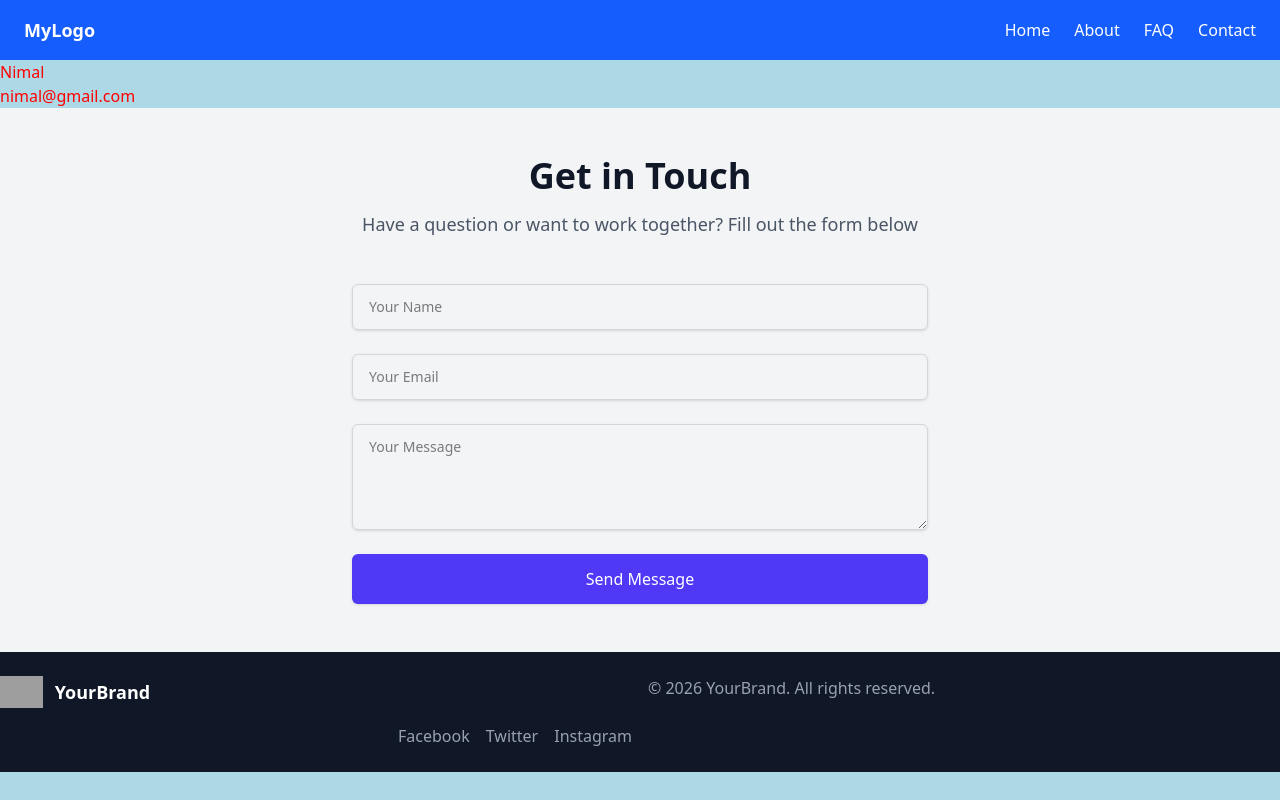
After one commit to lahiru-devhub/django-ticket-booking-batch02, a Django app: page /contact in a window 1280 px wide. The commit adds this page. Run offline with Django 5.2, Linux system fonts and the light colour scheme; some libraries are stand-ins or nearby versions; grey boxes are pictures that could not be loaded.

Commit message:
Add main pages and functionality for online ticket booking system

```diff
--- /dev/null
+++ b/booking/templates/public/contact.html
@@ -0,0 +1,70 @@
+{% extends "base.html" %}
+{% block title %} Contact {% endblock %}
+
+{% block content %}
+
+<h1>{{ user_data.name}}</h1>
+<h1>{{ user_data.email}}</h1>
+
+    <section class="bg-gray-100 py-12">
+ <div class="max-w-7xl mx-auto px-4 sm:px-6 lg:px-8">
+   <div class="text-center">
+     <h2 class="text-3xl font-extrabold text-gray-900 sm:text-4xl">Get in Touch</h2>
+     <p class="mt-4 text-lg leading-6 text-gray-600">
+       Have a question or want to work together? Fill out the form below
+     </p>
+   </div>
+   <div class="mt-10 sm:mt-12">
+     <form action="#" method="POST" class="max-w-xl mx-auto">
+       <div class="grid grid-cols-1 gap-y-6">
+         <!-- Name Field -->
+         <div>
+           <label for="name" class="sr-only">Name</label>
+           <input
+             type="text"
+             name="name"
+             id="name"
+             placeholder="Your Name"
+             required
+             class="block w-full px-4 py-3 border border-gray-300 rounded-md shadow-sm focus:ring-indigo-500 focus:border-indigo-500 sm:text-sm"
+           />
+         </div>
+         <!-- Email Field -->
+         <div>
+           <label for="email" class="sr-only">Email</label>
+           <input
+             type="email"
+             name="email"
+             id="email"
+             placeholder="Your Email"
+             required
+             class="block w-full px-4 py-3 border border-gray-300 rounded-md shadow-sm focus:ring-indigo-500 focus:border-indigo-500 sm:text-sm"
+           />
+         </div>
+         <!-- Message Field -->
+         <div>
+           <label for="message" class="sr-only">Message</label>
+           <textarea
+             name="message"
+             id="message"
+             rows="4"
+             placeholder="Your Message"
+             required
+             class="block w-full px-4 py-3 border border-gray-300 rounded-md shadow-sm focus:ring-indigo-500 focus:border-indigo-500 sm:text-sm"
+           ></textarea>
+         </div>
+         <!-- Submit Button -->
+         <div>
+           <button
+             type="submit"
+             class="w-full inline-flex justify-center py-3 px-6 border border-transparent shadow-sm text-base font-medium rounded-md text-white bg-indigo-600 hover:bg-indigo-700 focus:outline-none focus:ring-2 focus:ring-offset-2 focus:ring-indigo-500"
+           >
+             Send Message
+           </button>
+         </div>
+       </div>
+     </form>
+   </div>
+ </div>
+</section>
+{% endblock %}
--- a/booking/urls.py
+++ b/booking/urls.py
@@ -3,5 +3,8 @@ from django.urls import path
 from . import views
 
 urlpatterns = [
-    path("", views.home, name="home")
+    path("", views.home, name="home"),
+    path("contact", views.contact, name="contact"),
+    path("about", views.about, name="about"),
+    path("faq", views.faq, name="faq")
 ]
--- a/booking/views.py
+++ b/booking/views.py
@@ -3,4 +3,27 @@ from django.shortcuts import render
 # Create your views here.
 
 def home(request):
-    return render(request, "booking/home.html")
+
+    # fruits = ["Apple", "Orange", "Mango"]
+    fruits = []
+
+    return render(request, "booking/home.html", {
+        'fruits' : fruits
+    })
+
+def contact(request):
+
+    context = {
+        "user_data" :{
+            "name": "Nimal",
+            "email": "nimal@gmail.com"
+        }
+    }
+
+    return render(request, "public/contact.html", context)
+
+def about(request):
+    return render(request, "public/about-us.html")
+
+def faq(request):
+    return render(request, "public/faq.html")
--- a/config/settings.py
+++ b/config/settings.py
@@ -65,7 +65,7 @@ ROOT_URLCONF = 'config.urls'
 TEMPLATES = [
     {
         'BACKEND': 'django.template.backends.django.DjangoTemplates',
-        'DIRS': [],
+        "DIRS": [ BASE_DIR/"templates"],
         'APP_DIRS': True,
         'OPTIONS': {
             'context_processors': [
@@ -131,4 +131,5 @@ USE_TZ = True
 
 STATIC_URL = 'static/'
 
+
 TAILWIND_APP_NAME = "theme"
--- /dev/null
+++ b/static/css/style.css
@@ -0,0 +1,7 @@
+body {
+    background-color: lightblue;
+}
+
+h1 {
+    color: red;
+}
--- a/templates/base.html
+++ b/templates/base.html
@@ -1,4 +1,5 @@
 {% load tailwind_tags %}
+{% load static %}
 <!DOCTYPE html>
 <html lang="en">
 <head>
@@ -6,6 +7,8 @@
     <meta name="viewport" content="width=device-width, initial-scale=1.0">
     <title>{% block title %} Ticket Booking {% endblock%}</title>
     {% tailwind_css %}
+
+    <link rel="stylesheet" href="{% static 'css/style.css' %}">
 
 </head>
 <body>
--- a/templates/partials/footer.html
+++ b/templates/partials/footer.html
@@ -6,6 +6,11 @@
         <span class="text-lg font-semibold text-white">YourBrand</span>
       </a>
     </div>
+
+    <p>
+      &copy; {% now "Y" %} YourBrand. All rights reserved.
+    </p>
+
     <div class="flex justify-end space-x-4">
       <a href="#" class="hover:text-white">Facebook</a>
       <a href="#" class="hover:text-white">Twitter</a>
--- a/templates/partials/navbar.html
+++ b/templates/partials/navbar.html
@@ -5,10 +5,10 @@
 
     <!-- Links (Hidden on mobile) -->
     <ul class="hidden md:flex space-x-6">
-      <li><a href="#" class="hover:text-gray-300">Home</a></li>
-      <li><a href="#" class="hover:text-gray-300">About</a></li>
-      <li><a href="#" class="hover:text-gray-300">Services</a></li>
-      <li><a href="#" class="hover:text-gray-300">Contact</a></li>
+      <li><a href="{% url 'home' %}" class="hover:text-gray-300">Home</a></li>
+      <li><a href="{% url 'about' %}" class="hover:text-gray-300">About</a></li>
+      <li><a href="{% url 'faq' %}" class="hover:text-gray-300">FAQ</a></li>
+      <li><a href="{% url 'contact' %}" class="hover:text-gray-300">Contact</a></li>
     </ul>
 
     <!-- Mobile Menu Button -->
@@ -20,10 +20,10 @@
   <!-- Mobile Menu (Hidden by default) -->
   <div id="mobile-menu" class="hidden md:hidden bg-blue-700">
     <ul class="flex flex-col items-center space-y-4 py-4">
-      <li><a href="#" class="hover:text-gray-300">Home</a></li>
-      <li><a href="#" class="hover:text-gray-300">About</a></li>
-      <li><a href="#" class="hover:text-gray-300">Services</a></li>
-      <li><a href="#" class="hover:text-gray-300">Contact</a></li>
+      <li><a href="{% url 'home' %}" class="hover:text-gray-300">Home</a></li>
+      <li><a href="{% url 'about' %}" class="hover:text-gray-300">About</a></li>
+      <li><a href="{% url 'faq' %}" class="hover:text-gray-300">FAQ</a></li>
+      <li><a href="{% url 'contact' %}" class="hover:text-gray-300">Contact</a></li>
     </ul>
   </div>
 </header>
--- a/theme/static/css/dist/styles.css
+++ b/theme/static/css/dist/styles.css
@@ -11,29 +11,51 @@
     --color-amber-300: oklch(87.9% 0.169 91.605);
     --color-blue-600: oklch(54.6% 0.245 262.881);
     --color-blue-700: oklch(48.8% 0.243 264.376);
+    --color-indigo-500: oklch(58.5% 0.233 277.117);
+    --color-indigo-600: oklch(51.1% 0.262 276.966);
+    --color-indigo-700: oklch(45.7% 0.24 277.023);
     --color-gray-50: oklch(98.5% 0.002 247.839);
+    --color-gray-100: oklch(96.7% 0.003 264.542);
+    --color-gray-200: oklch(92.8% 0.006 264.531);
     --color-gray-300: oklch(87.2% 0.01 258.338);
     --color-gray-400: oklch(70.7% 0.022 261.325);
+    --color-gray-600: oklch(44.6% 0.03 256.802);
+    --color-gray-700: oklch(37.3% 0.034 259.733);
     --color-gray-800: oklch(27.8% 0.033 256.848);
     --color-gray-900: oklch(21% 0.034 264.665);
     --color-black: #000;
     --color-white: #fff;
     --spacing: 0.25rem;
+    --container-xl: 36rem;
+    --container-2xl: 42rem;
+    --container-7xl: 80rem;
+    --text-sm: 0.875rem;
+    --text-sm--line-height: calc(1.25 / 0.875);
+    --text-base: 1rem;
+    --text-base--line-height: calc(1.5 / 1);
     --text-lg: 1.125rem;
     --text-lg--line-height: calc(1.75 / 1.125);
+    --text-xl: 1.25rem;
+    --text-xl--line-height: calc(1.75 / 1.25);
     --text-2xl: 1.5rem;
     --text-2xl--line-height: calc(2 / 1.5);
+    --text-3xl: 1.875rem;
+    --text-3xl--line-height: calc(2.25 / 1.875);
     --text-4xl: 2.25rem;
     --text-4xl--line-height: calc(2.5 / 2.25);
     --text-5xl: 3rem;
     --text-5xl--line-height: 1;
     --text-9xl: 8rem;
     --text-9xl--line-height: 1;
+    --font-weight-medium: 500;
     --font-weight-semibold: 600;
     --font-weight-bold: 700;
     --font-weight-extrabold: 800;
     --tracking-normal: 0em;
     --leading-normal: 1.5;
+    --leading-relaxed: 1.625;
+    --radius-md: 0.375rem;
+    --radius-lg: 0.5rem;
     --default-font-family: var(--font-sans);
     --default-mono-font-family: var(--font-mono);
   }
@@ -187,6 +209,17 @@
   }
 }
 @layer utilities {
+  .sr-only {
+    position: absolute;
+    width: 1px;
+    height: 1px;
+    padding: 0;
+    margin: -1px;
+    overflow: hidden;
+    clip-path: inset(50%);
+    white-space: nowrap;
+    border-width: 0;
+  }
   .static {
     position: static;
   }
@@ -211,6 +244,21 @@
   .mx-auto {
     margin-inline: auto;
   }
+  .mt-4 {
+    margin-top: calc(var(--spacing) * 4);
+  }
+  .mt-10 {
+    margin-top: calc(var(--spacing) * 10);
+  }
+  .mb-2 {
+    margin-bottom: calc(var(--spacing) * 2);
+  }
+  .mb-4 {
+    margin-bottom: calc(var(--spacing) * 4);
+  }
+  .mb-8 {
+    margin-bottom: calc(var(--spacing) * 8);
+  }
   .block {
     display: block;
   }
@@ -223,11 +271,38 @@
   .hidden {
     display: none;
   }
+  .inline-flex {
+    display: inline-flex;
+  }
+  .table {
+    display: table;
+  }
   .h-8 {
     height: calc(var(--spacing) * 8);
   }
+  .h-40 {
+    height: calc(var(--spacing) * 40);
+  }
   .h-screen {
     height: 100vh;
+  }
+  .w-full {
+    width: 100%;
+  }
+  .max-w-2xl {
+    max-width: var(--container-2xl);
+  }
+  .max-w-7xl {
+    max-width: var(--container-7xl);
+  }
+  .max-w-xl {
+    max-width: var(--container-xl);
+  }
+  .border-collapse {
+    border-collapse: collapse;
+  }
+  .resize {
+    resize: both;
   }
   .grid-cols-1 {
     grid-template-columns: repeat(1, minmax(0, 1fr));
@@ -249,6 +324,9 @@
   }
   .gap-4 {
     gap: calc(var(--spacing) * 4);
+  }
+  .gap-6 {
+    gap: calc(var(--spacing) * 6);
   }
   .space-y-4 {
     :where(& > :not(:last-child)) {
@@ -278,6 +356,25 @@
       margin-inline-end: calc(calc(var(--spacing) * 6) * calc(1 - var(--tw-space-x-reverse)));
     }
   }
+  .gap-y-6 {
+    row-gap: calc(var(--spacing) * 6);
+  }
+  .rounded-lg {
+    border-radius: var(--radius-lg);
+  }
+  .rounded-md {
+    border-radius: var(--radius-md);
+  }
+  .border {
+    border-style: var(--tw-border-style);
+    border-width: 1px;
+  }
+  .border-gray-300 {
+    border-color: var(--color-gray-300);
+  }
+  .border-transparent {
+    border-color: transparent;
+  }
   .bg-blue-600 {
     background-color: var(--color-blue-600);
   }
@@ -287,17 +384,56 @@
   .bg-gray-50 {
     background-color: var(--color-gray-50);
   }
+  .bg-gray-100 {
+    background-color: var(--color-gray-100);
+  }
   .bg-gray-900 {
     background-color: var(--color-gray-900);
   }
+  .bg-indigo-600 {
+    background-color: var(--color-indigo-600);
+  }
+  .bg-white {
+    background-color: var(--color-white);
+  }
+  .object-cover {
+    object-fit: cover;
+  }
+  .object-center {
+    object-position: center;
+  }
+  .p-4 {
+    padding: calc(var(--spacing) * 4);
+  }
+  .p-6 {
+    padding: calc(var(--spacing) * 6);
+  }
+  .px-4 {
+    padding-inline: calc(var(--spacing) * 4);
+  }
   .px-6 {
     padding-inline: calc(var(--spacing) * 6);
+  }
+  .py-3 {
+    padding-block: calc(var(--spacing) * 3);
   }
   .py-4 {
     padding-block: calc(var(--spacing) * 4);
   }
   .py-6 {
     padding-block: calc(var(--spacing) * 6);
+  }
+  .py-8 {
+    padding-block: calc(var(--spacing) * 8);
+  }
+  .py-12 {
+    padding-block: calc(var(--spacing) * 12);
+  }
+  .text-center {
+    text-align: center;
+  }
+  .text-left {
+    text-align: left;
   }
   .font-serif {
     font-family: var(--font-serif);
@@ -306,21 +442,49 @@
     font-size: var(--text-2xl);
     line-height: var(--tw-leading, var(--text-2xl--line-height));
   }
+  .text-3xl {
+    font-size: var(--text-3xl);
+    line-height: var(--tw-leading, var(--text-3xl--line-height));
+  }
   .text-5xl {
     font-size: var(--text-5xl);
     line-height: var(--tw-leading, var(--text-5xl--line-height));
+  }
+  .text-base {
+    font-size: var(--text-base);
+    line-height: var(--tw-leading, var(--text-base--line-height));
   }
   .text-lg {
     font-size: var(--text-lg);
     line-height: var(--tw-leading, var(--text-lg--line-height));
   }
+  .text-xl {
+    font-size: var(--text-xl);
+    line-height: var(--tw-leading, var(--text-xl--line-height));
+  }
+  .leading-6 {
+    --tw-leading: calc(var(--spacing) * 6);
+    line-height: calc(var(--spacing) * 6);
+  }
   .leading-normal {
     --tw-leading: var(--leading-normal);
     line-height: var(--leading-normal);
   }
+  .leading-relaxed {
+    --tw-leading: var(--leading-relaxed);
+    line-height: var(--leading-relaxed);
+  }
   .font-bold {
     --tw-font-weight: var(--font-weight-bold);
     font-weight: var(--font-weight-bold);
+  }
+  .font-extrabold {
+    --tw-font-weight: var(--font-weight-extrabold);
+    font-weight: var(--font-weight-extrabold);
+  }
+  .font-medium {
+    --tw-font-weight: var(--font-weight-medium);
+    font-weight: var(--font-weight-medium);
   }
   .font-semibold {
     --tw-font-weight: var(--font-weight-semibold);
@@ -336,8 +500,46 @@
   .text-gray-400 {
     color: var(--color-gray-400);
   }
+  .text-gray-600 {
+    color: var(--color-gray-600);
+  }
+  .text-gray-700 {
+    color: var(--color-gray-700);
+  }
+  .text-gray-900 {
+    color: var(--color-gray-900);
+  }
   .text-white {
     color: var(--color-white);
+  }
+  .underline {
+    text-decoration-line: underline;
+  }
+  .shadow-lg {
+    --tw-shadow: 0 10px 15px -3px var(--tw-shadow-color, rgb(0 0 0 / 0.1)), 0 4px 6px -4px var(--tw-shadow-color, rgb(0 0 0 / 0.1));
+    box-shadow: var(--tw-inset-shadow), var(--tw-inset-ring-shadow), var(--tw-ring-offset-shadow), var(--tw-ring-shadow), var(--tw-shadow);
+  }
+  .shadow-sm {
+    --tw-shadow: 0 1px 3px 0 var(--tw-shadow-color, rgb(0 0 0 / 0.1)), 0 1px 2px -1px var(--tw-shadow-color, rgb(0 0 0 / 0.1));
+    box-shadow: var(--tw-inset-shadow), var(--tw-inset-ring-shadow), var(--tw-ring-offset-shadow), var(--tw-ring-shadow), var(--tw-shadow);
+  }
+  .outline {
+    outline-style: var(--tw-outline-style);
+    outline-width: 1px;
+  }
+  .hover\:bg-gray-200 {
+    &:hover {
+      @media (hover: hover) {
+        background-color: var(--color-gray-200);
+      }
+    }
+  }
+  .hover\:bg-indigo-700 {
+    &:hover {
+      @media (hover: hover) {
+        background-color: var(--color-indigo-700);
+      }
+    }
   }
   .hover\:text-gray-300 {
     &:hover {
@@ -353,10 +555,54 @@
       }
     }
   }
+  .focus\:border-indigo-500 {
+    &:focus {
+      border-color: var(--color-indigo-500);
+    }
+  }
+  .focus\:ring-2 {
+    &:focus {
+      --tw-ring-shadow: var(--tw-ring-inset,) 0 0 0 calc(2px + var(--tw-ring-offset-width)) var(--tw-ring-color, currentcolor);
+      box-shadow: var(--tw-inset-shadow), var(--tw-inset-ring-shadow), var(--tw-ring-offset-shadow), var(--tw-ring-shadow), var(--tw-shadow);
+    }
+  }
+  .focus\:ring-indigo-500 {
+    &:focus {
+      --tw-ring-color: var(--color-indigo-500);
+    }
+  }
+  .focus\:ring-offset-2 {
+    &:focus {
+      --tw-ring-offset-width: 2px;
+      --tw-ring-offset-shadow: var(--tw-ring-inset,) 0 0 0 var(--tw-ring-offset-width) var(--tw-ring-offset-color);
+    }
+  }
   .focus\:outline-none {
     &:focus {
       --tw-outline-style: none;
       outline-style: none;
+    }
+  }
+  .sm\:mt-12 {
+    @media (width >= 40rem) {
+      margin-top: calc(var(--spacing) * 12);
+    }
+  }
+  .sm\:px-6 {
+    @media (width >= 40rem) {
+      padding-inline: calc(var(--spacing) * 6);
+    }
+  }
+  .sm\:text-4xl {
+    @media (width >= 40rem) {
+      font-size: var(--text-4xl);
+      line-height: var(--tw-leading, var(--text-4xl--line-height));
+    }
+  }
+  .sm\:text-sm {
+    @media (width >= 40rem) {
+      font-size: var(--text-sm);
+      line-height: var(--tw-leading, var(--text-sm--line-height));
     }
   }
   .md\:flex {
@@ -374,6 +620,16 @@
       grid-template-columns: repeat(2, minmax(0, 1fr));
     }
   }
+  .md\:grid-cols-3 {
+    @media (width >= 48rem) {
+      grid-template-columns: repeat(3, minmax(0, 1fr));
+    }
+  }
+  .lg\:px-8 {
+    @media (width >= 64rem) {
+      padding-inline: calc(var(--spacing) * 8);
+    }
+  }
 }
 @property --tw-space-y-reverse {
   syntax: "*";
@@ -384,6 +640,11 @@
   syntax: "*";
   inherits: false;
   initial-value: 0;
+}
+@property --tw-border-style {
+  syntax: "*";
+  inherits: false;
+  initial-value: solid;
 }
 @property --tw-leading {
   syntax: "*";
@@ -397,14 +658,100 @@
   syntax: "*";
   inherits: false;
 }
+@property --tw-shadow {
+  syntax: "*";
+  inherits: false;
+  initial-value: 0 0 #0000;
+}
+@property --tw-shadow-color {
+  syntax: "*";
+  inherits: false;
+}
+@property --tw-shadow-alpha {
+  syntax: "<percentage>";
+  inherits: false;
+  initial-value: 100%;
+}
+@property --tw-inset-shadow {
+  syntax: "*";
+  inherits: false;
+  initial-value: 0 0 #0000;
+}
+@property --tw-inset-shadow-color {
+  syntax: "*";
+  inherits: false;
+}
+@property --tw-inset-shadow-alpha {
+  syntax: "<percentage>";
+  inherits: false;
+  initial-value: 100%;
+}
+@property --tw-ring-color {
+  syntax: "*";
+  inherits: false;
+}
+@property --tw-ring-shadow {
+  syntax: "*";
+  inherits: false;
+  initial-value: 0 0 #0000;
+}
+@property --tw-inset-ring-color {
+  syntax: "*";
+  inherits: false;
+}
+@property --tw-inset-ring-shadow {
+  syntax: "*";
+  inherits: false;
+  initial-value: 0 0 #0000;
+}
+@property --tw-ring-inset {
+  syntax: "*";
+  inherits: false;
+}
+@property --tw-ring-offset-width {
+  syntax: "<length>";
+  inherits: false;
+  initial-value: 0px;
+}
+@property --tw-ring-offset-color {
+  syntax: "*";
+  inherits: false;
+  initial-value: #fff;
+}
+@property --tw-ring-offset-shadow {
+  syntax: "*";
+  inherits: false;
+  initial-value: 0 0 #0000;
+}
+@property --tw-outline-style {
+  syntax: "*";
+  inherits: false;
+  initial-value: solid;
+}
 @layer properties {
   @supports ((-webkit-hyphens: none) and (not (margin-trim: inline))) or ((-moz-orient: inline) and (not (color:rgb(from red r g b)))) {
     *, ::before, ::after, ::backdrop {
       --tw-space-y-reverse: 0;
       --tw-space-x-reverse: 0;
+      --tw-border-style: solid;
       --tw-leading: initial;
       --tw-font-weight: initial;
       --tw-tracking: initial;
+      --tw-shadow: 0 0 #0000;
+      --tw-shadow-color: initial;
+      --tw-shadow-alpha: 100%;
+      --tw-inset-shadow: 0 0 #0000;
+      --tw-inset-shadow-color: initial;
+      --tw-inset-shadow-alpha: 100%;
+      --tw-ring-color: initial;
+      --tw-ring-shadow: 0 0 #0000;
+      --tw-inset-ring-color: initial;
+      --tw-inset-ring-shadow: 0 0 #0000;
+      --tw-ring-inset: initial;
+      --tw-ring-offset-width: 0px;
+      --tw-ring-offset-color: #fff;
+      --tw-ring-offset-shadow: 0 0 #0000;
+      --tw-outline-style: solid;
     }
   }
 }
```
Also changed, not shown: booking/templates/booking/home.html (+33 -0 lines), booking/templates/public/about-us.html (added, +30 -0 lines), booking/templates/public/faq.html (added, +26 -0 lines).
